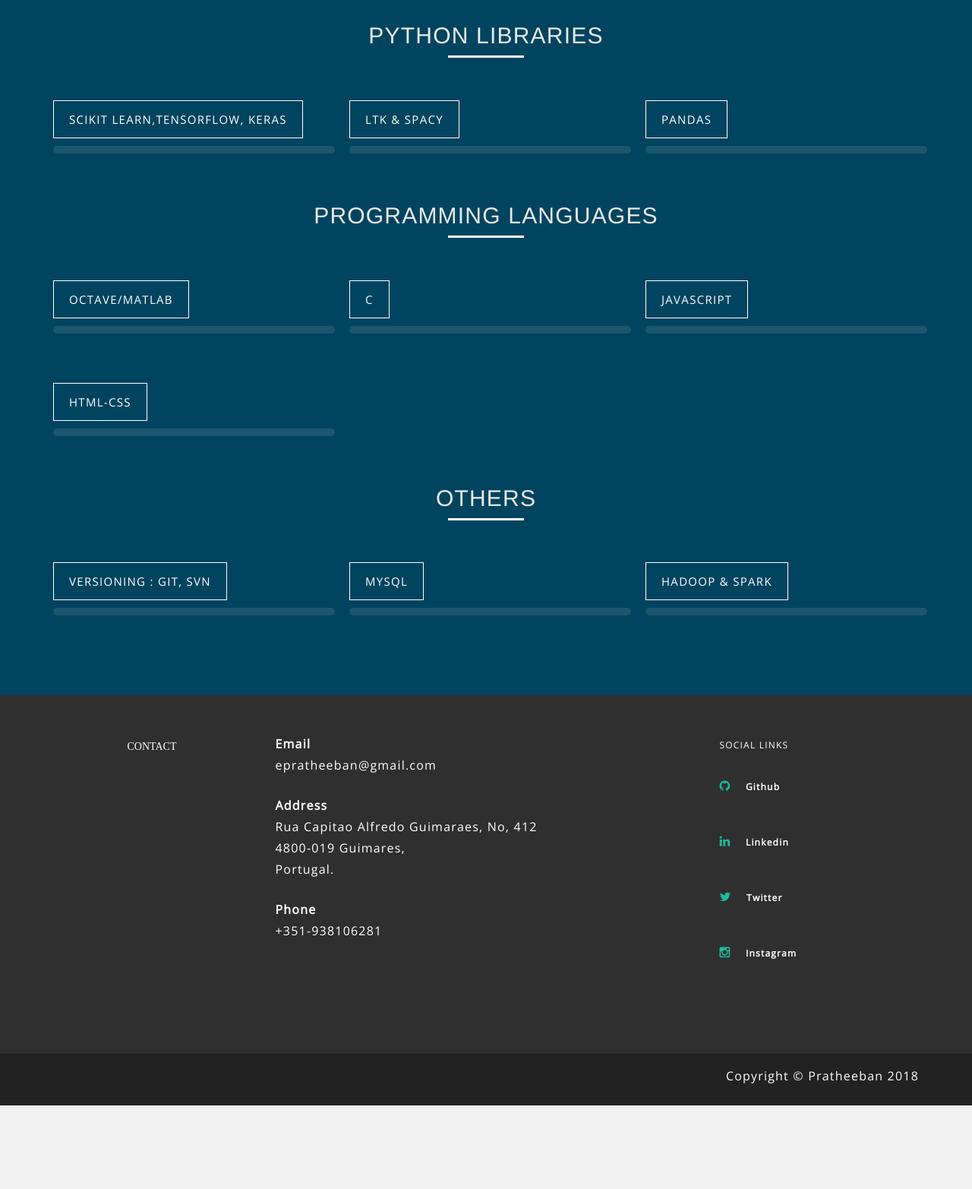
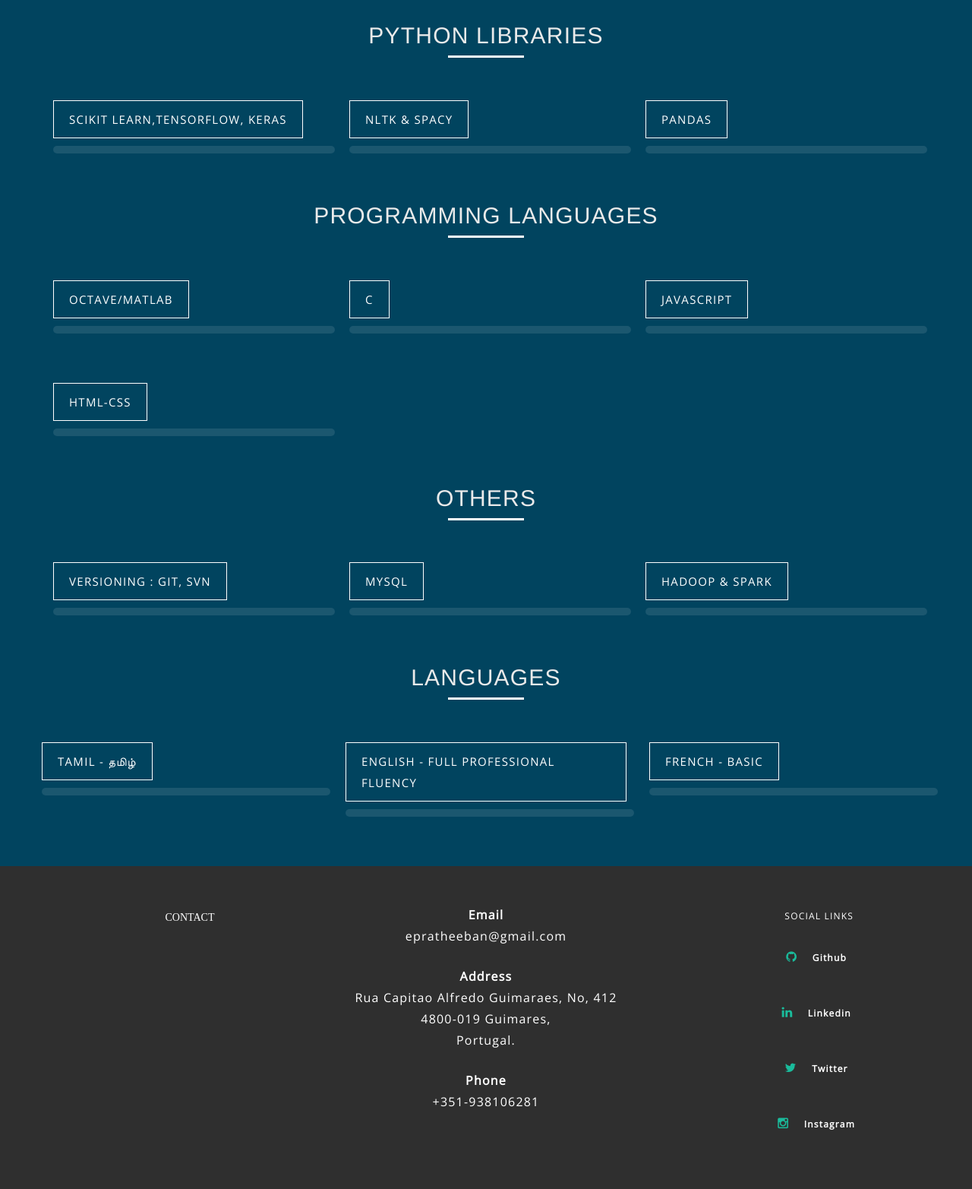
Before and after one commit to epratheeban/epratheeban.github.io, a plain HTML site: page index.html in a window 1280 px wide. Shown: the part 3360-4925 px from the top of the page at 76% size. Before the commit the page ends 4815 px from the top, so only its background shows below. Drawn offline with nearby package versions, Linux system fonts and the light colour scheme; some packages are replaced by stand-ins of ours; files that its build step writes are made by us from their sources.

Commit message:
language index change

```diff
--- a/index.html
+++ b/index.html
@@ -317,7 +317,7 @@
 						</div>
 						<!-- Skill No. 4 -->
 						<div class='bar_group col-md-4 col-xs-8'>
-							<div class=" bar_group__bar thick elastic" data-label="LTK & SpaCy" ></div>
+							<div class=" bar_group__bar thick elastic" data-label="NLTK & SpaCy" ></div>
 						</div>
 						<!-- Skill No. 5 -->
 						<div class='bar_group col-md-4 col-xs-8' >
@@ -366,6 +366,22 @@
 						<!-- Skill No. 5 -->
 						<div class='bar_group col-md-4 col-xs-8' >
 							<div class=" bar_group__bar thick elastic" data-label="Hadoop & Spark" ></div>
+						</div>
+					<h2 class="h2"> Languages </h2>
+					<div class="heading-line"></div>
+					<div class="skills-wrapper row">
+
+						<!-- Skill No. 3 -->
+						<div class='bar_group col-md-4 col-xs-8' >
+							<div class=" bar_group__bar thick elastic" data-label="Tamil - தமிழ்" - Native  ></div>
+						</div>
+						<!-- Skill No. 4 -->
+						<div class='bar_group col-md-4 col-xs-8'>
+							<div class=" bar_group__bar thick elastic" data-label="English - Full professional fluency " ></div>
+						</div>
+						<!-- Skill No. 5 -->
+						<div class='bar_group col-md-4 col-xs-8' >
+							<div class=" bar_group__bar thick elastic" data-label="French - Basic" ></div>
 						</div>
 						<!-- Skill No. 6 -->
 
```
